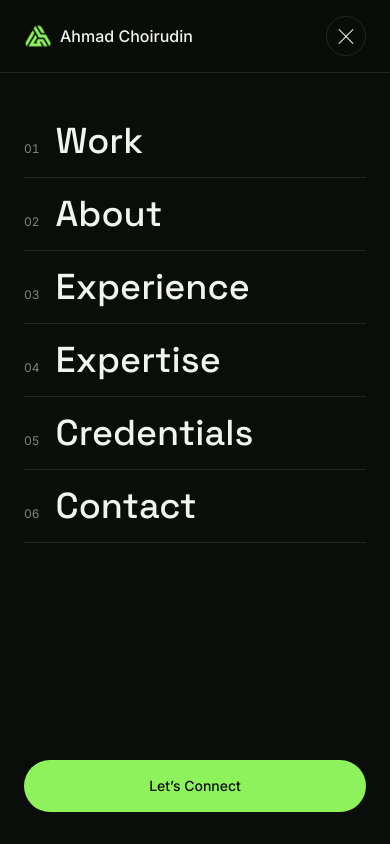
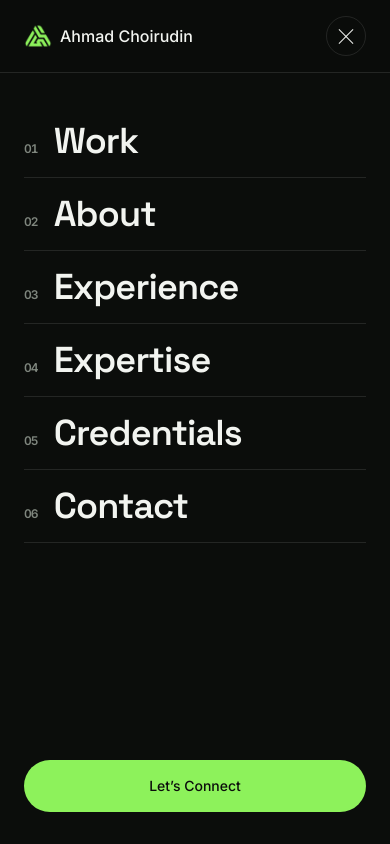
Before and after one commit to ahmad-choirudin/portfolio-modern, a React (Vite) app in the folder app/frontend/: page / in a window 390 px wide. Both pictures are taken after a click on the button 346 px from the left and 36 px from the top of the page. Shown: the top 844 px of the page. Built offline with nearby package versions, Linux system fonts and the light colour scheme.

Commit message:
Update SiteNav link class for improved styling

```diff
--- a/app/frontend/src/components/site/SiteNav.tsx
+++ b/app/frontend/src/components/site/SiteNav.tsx
@@ -81,7 +81,7 @@ export default function SiteNav() {
                   key={n}
                   href={`#${n.toLowerCase()}`}
                   onClick={() => setOpen(false)}
-                  className="flex items-baseline gap-4 border-b border-line py-4 font-display text-4xl text-fg"
+                  className="flex items-baseline gap-4 border-b border-line py-4 font-display text-4xl font-semibold tracking-tight text-fg"
                 >
                   <span className="font-sans text-xs tabular-nums text-subtle">{String(i + 1).padStart(2, "0")}</span>
                   {n}
```
